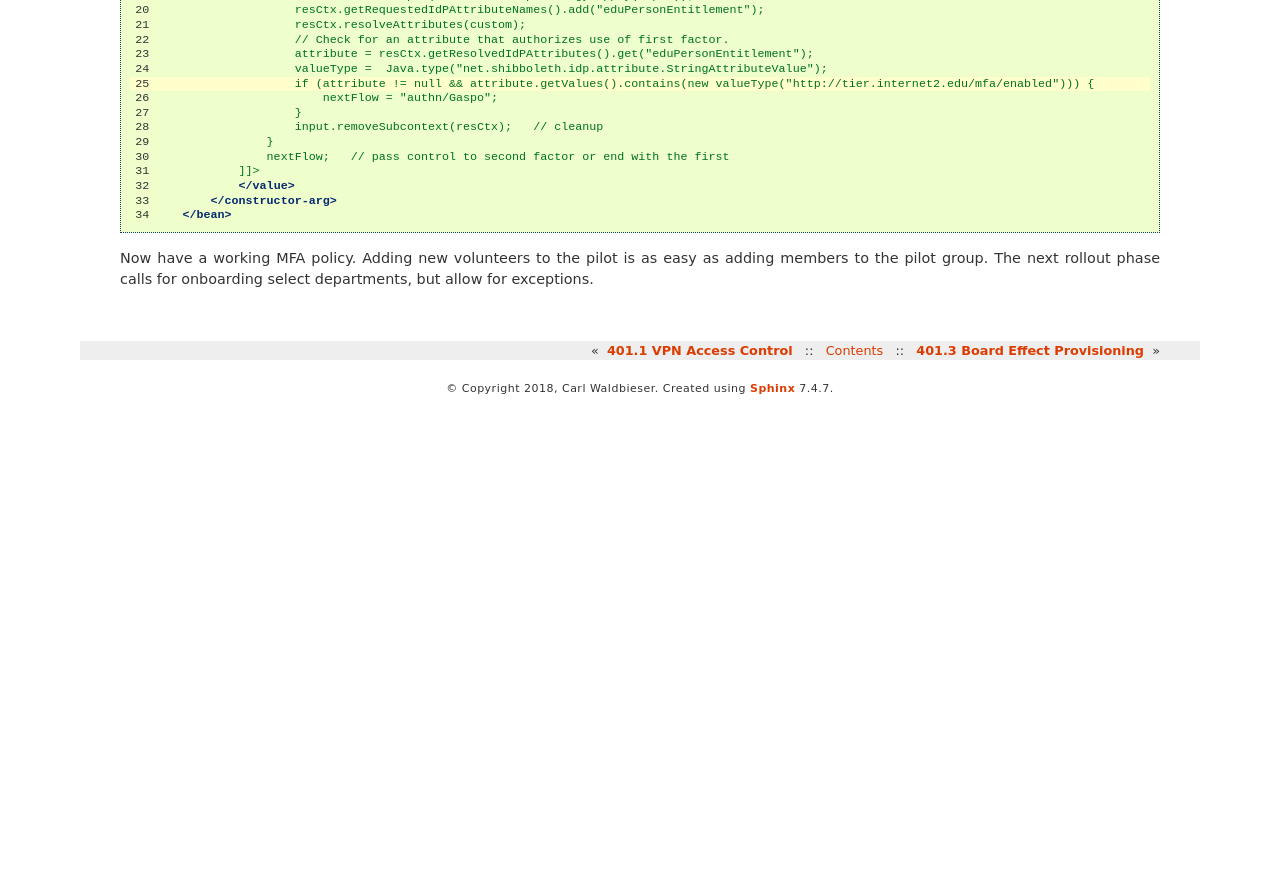
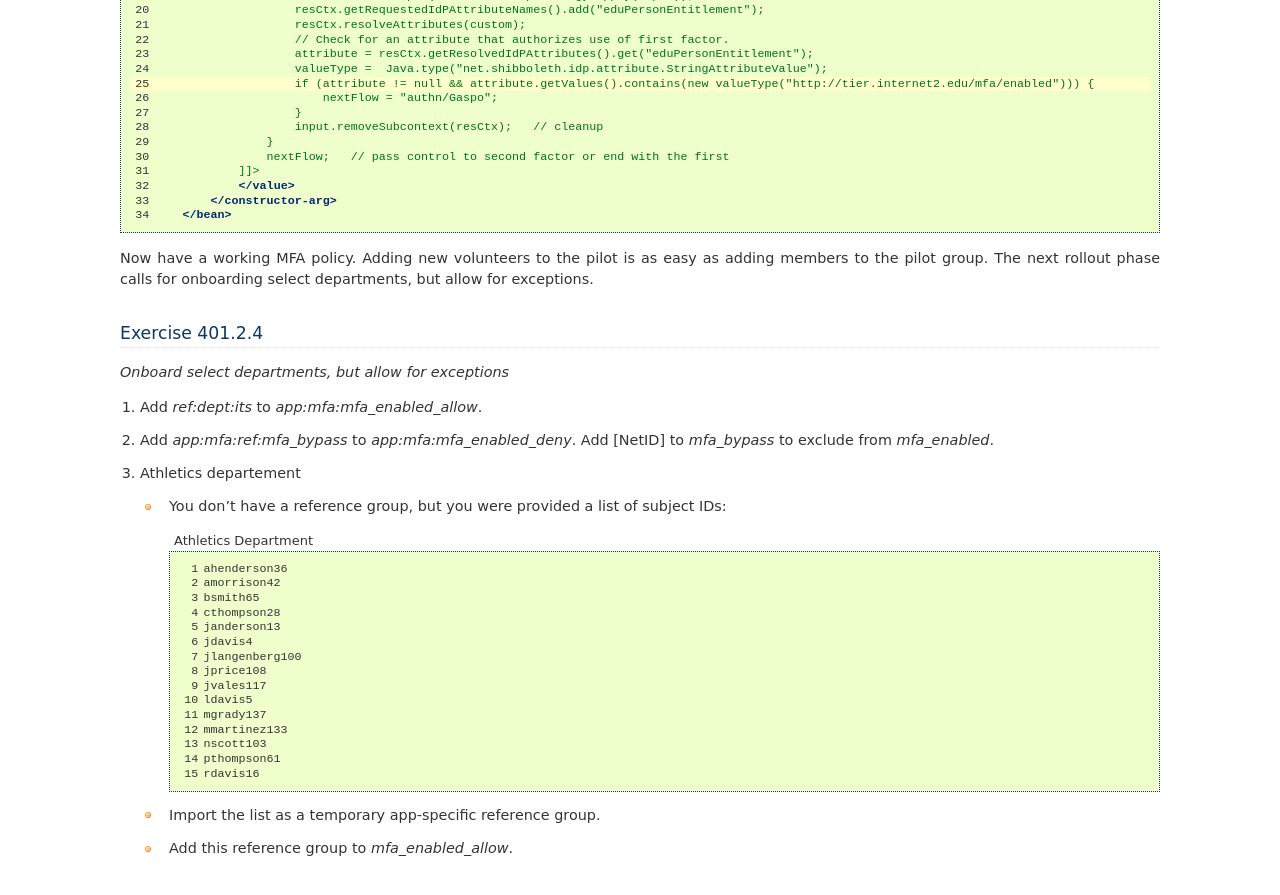
Before and after one commit to cwaldbieser/grouper401_docs, a Sphinx documentation site: the page built from docs/401.2.rst, in a window 1280 px wide and 900 px high, scrolled down 1979 px. Shown: the top 895 px of the window. Built offline with Sphinx 7.4.7, drawn with Linux system fonts in a browser that asks for light colours; before the commit the page ends 2384 px from its top, so only the background shows below that.

Commit message:
Added 401.2.5.

```diff
--- a/docs/401.2.rst
+++ b/docs/401.2.rst
@@ -94,3 +94,24 @@ MFA profile*
 Now have a working MFA policy. Adding new volunteers to the pilot is as easy as
 adding members to the pilot group. The next rollout phase calls for onboarding
 select departments, but allow for exceptions.
+
+----------------
+Exercise 401.2.4
+----------------
+
+*Onboard select departments, but allow for exceptions*
+
+#. Add `ref:dept:its` to `app:mfa:mfa_enabled_allow`.
+#. Add `app:mfa:ref:mfa_bypass` to `app:mfa:mfa_enabled_deny`.  Add [NetID] to
+   `mfa_bypass` to exclude from `mfa_enabled`.
+#. Athletics departement
+
+   * You don't have a reference group, but you were provided a list of subject IDs:
+
+     .. literalinclude:: examples/401.2.4-athletics-dept.txt
+        :language: text
+        :caption: Athletics Department
+        :linenos:
+
+   * Import the list as a temporary app-specific reference group.
+   * Add this reference group to `mfa_enabled_allow`.
--- /dev/null
+++ b/docs/examples/401.2.4-athletics-dept.txt
@@ -0,0 +1,15 @@
+ahenderson36
+amorrison42
+bsmith65
+cthompson28
+janderson13
+jdavis4
+jlangenberg100
+jprice108
+jvales117
+ldavis5
+mgrady137
+mmartinez133
+nscott103
+pthompson61
+rdavis16
```
